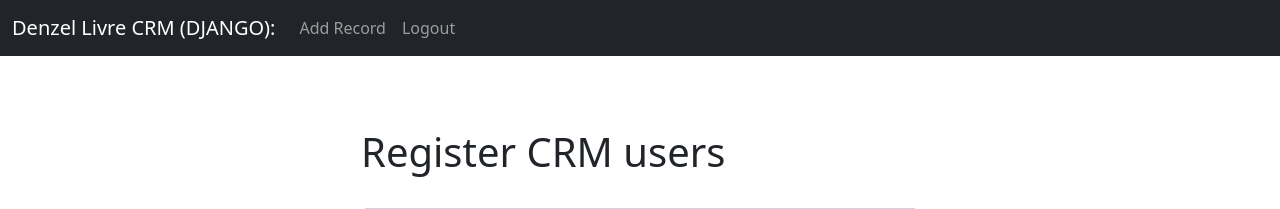
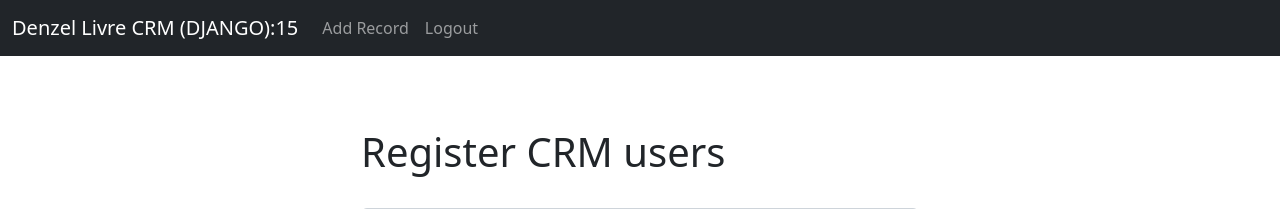
Before and after one commit to renancoradini/crud-django-dcrm, a Django app: page /add_record/ in a window 1280 px wide. Shown: the top 209 px of the page. Run offline with Django 4.2, Linux system fonts and the light colour scheme; the visitor is signed in with stand-in values (Sample User, id 1).

```diff
--- a/website/templates/navbar.html
+++ b/website/templates/navbar.html
@@ -1,6 +1,6 @@
 <nav class="navbar navbar-expand-lg navbar-dark bg-dark">
   <div class="container-fluid">
-    <a class="navbar-brand" href="{% url 'home' %}">Denzel Livre CRM (DJANGO):</a>
+    <a class="navbar-brand" href="{% url 'home' %}">Denzel Livre CRM (DJANGO):15</a>
     <button class="navbar-toggler" type="button" data-bs-toggle="collapse" data-bs-target="#navbarSupportedContent" aria-controls="navbarSupportedContent" aria-expanded="false" aria-label="Toggle navigation">
       <span class="navbar-toggler-icon"></span>
     </button>
```
Also changed, not shown: 1 other file.
